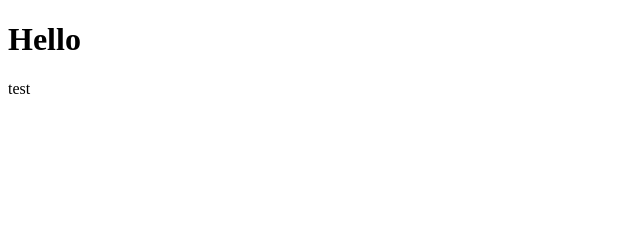
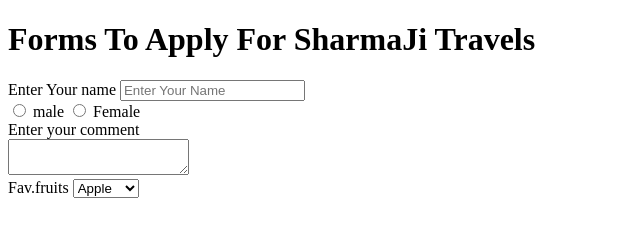
Before and after one commit to PandatJi07/PandatJi07.github.io, a plain HTML site: page index.html in a window 1280 px wide. Shown: the whole page, without its empty margins (0-640 px from the left). Drawn offline with Linux system fonts and the light colour scheme.

Commit message:
index.html

```diff
--- a/index.html
+++ b/index.html
@@ -6,7 +6,26 @@
     <title>Document</title>
 </head>
 <body>
-    <h1>Hello</h1>
-    <p>test</p>
+    <h1>Forms To Apply For SharmaJi Travels</h1>
+    <form action="post"></form>
+        <label for="username">Enter Your name</label>
+    <input type="text" id="username" name="username" placeholder="Enter Your Name">
+    <div>
+        <input type="radio" id="male" name="gender" value="male">
+        <label for="male">male</label>
+        <input type="radio" id="female" name="gender" value="female">
+        <label for="female">Female</label>
+    </div>
+    <div>
+        <label for="comments">Enter your comment</label>
+        <div></div>
+        <textarea name="comments" id="comments" rows="2" column="3"></textarea>
+    </div>
+    <label for="Fav.fruits">Fav.fruits</label>
+    <select name="fruits" id="Fav. fruits">
+        <option value="Apple">Apple</option>
+        <option value="Grapes">Grapes</option>
+    </select>
+    </form>
 </body>
 </html>
```
